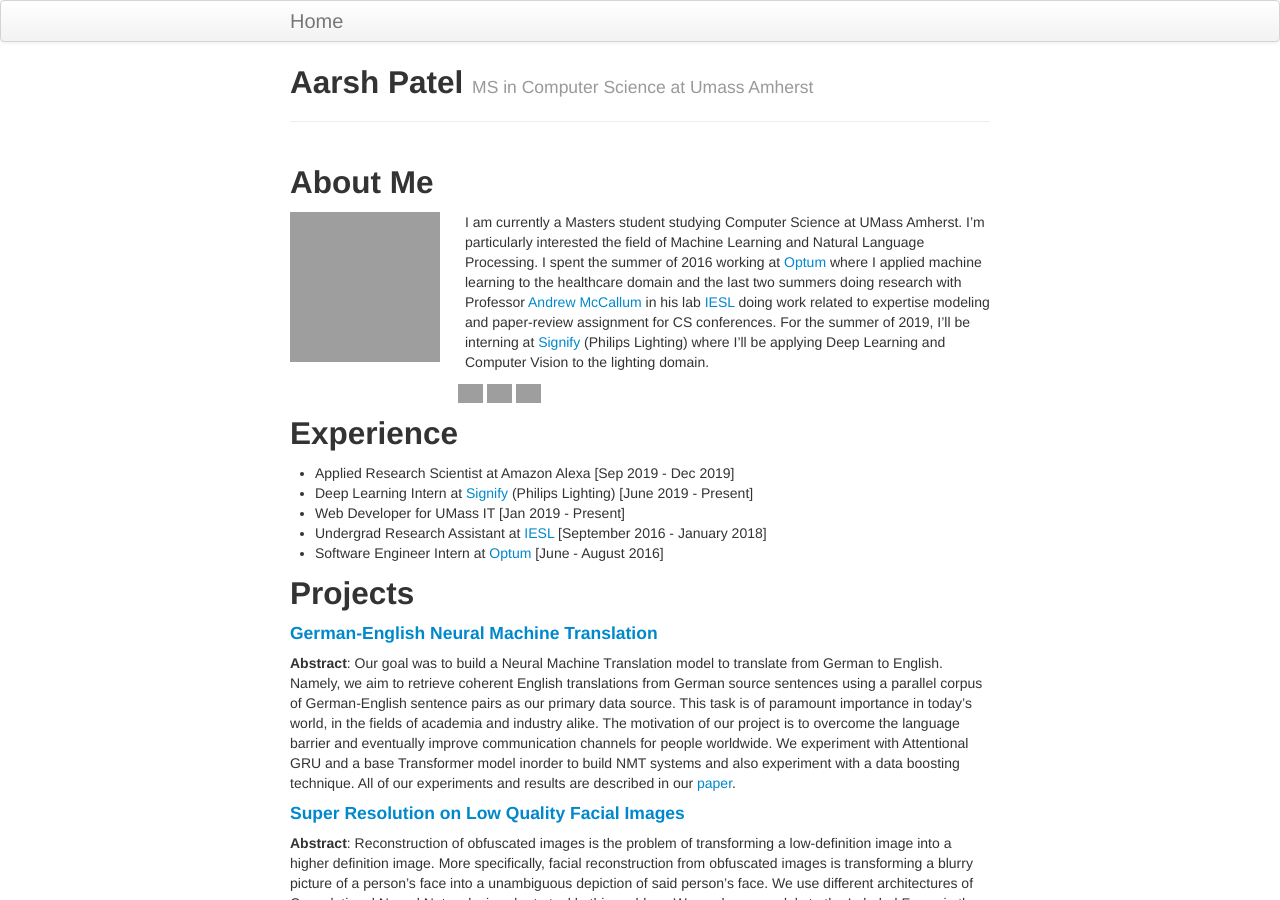
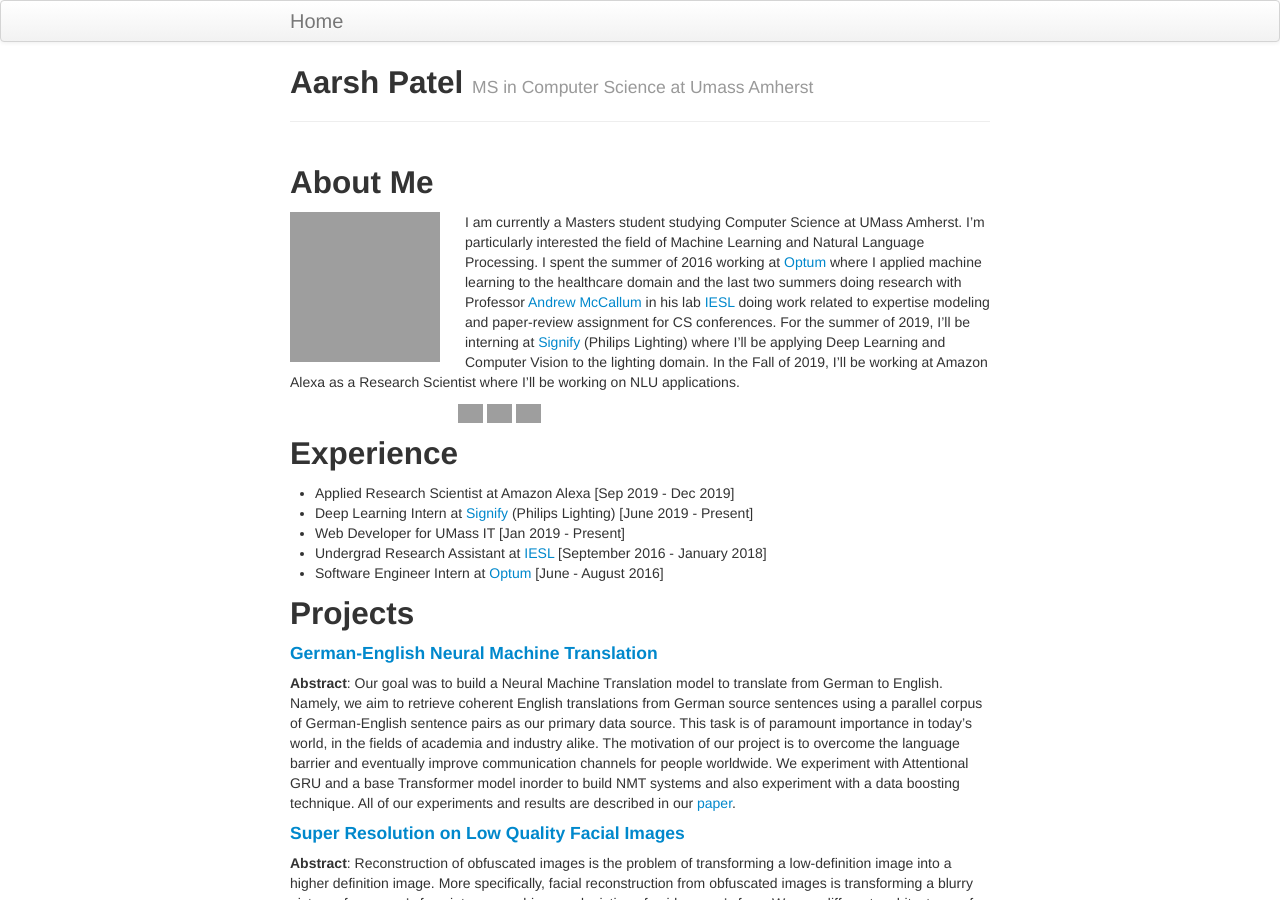
Before and after one commit to aarshpatel/website, a Jekyll site: the page built from index.md, in a window 1280 px wide and 900 px high. Built offline with Jekyll 4.4.1, drawn with Linux system fonts in a browser that asks for light colours; grey boxes are pictures that could not be loaded.

Commit message:
Update index.md

```diff
--- a/index.md
+++ b/index.md
@@ -10,7 +10,8 @@ About Me
 <img src="https://avatars1.githubusercontent.com/u/5000775?s=460&v=4" width="150" height="150" style="float:left;margin-right:25px;"/>
 I am currently a Masters student studying Computer Science at UMass Amherst. I'm particularly interested the field of Machine Learning and Natural Language
 Processing. I spent the summer of 2016 working at [Optum](https://www.optum.com/) where I applied machine learning to the healthcare domain and the last two summers doing research with Professor [Andrew McCallum](https://people.cs.umass.edu/~mccallum/) in his lab [IESL](http://www.iesl.cs.umass.edu/) doing work related to expertise modeling and paper-review assignment
-for CS conferences. For the summer of 2019, I'll be interning at [Signify](https://www.signify.com/en-us) (Philips Lighting) where I'll be applying Deep Learning and Computer Vision to the lighting domain.
+for CS conferences. For the summer of 2019, I'll be interning at [Signify](https://www.signify.com/en-us) (Philips Lighting) where I'll be applying Deep Learning and Computer Vision to the lighting domain. In the Fall of 2019, I'll be working at Amazon Alexa as a Research Scientist where I'll be working on NLU applications.
+
 <div style="margin-left:24%;">
 <a href="https://drive.google.com/file/d/1hBtD1asQuTUDkWcwnDmjiuUZQrJfqhAp/view?usp=sharing"><img src="https://simpleicons.org/icons/wheniwork.svg" width="25" height="25"/></a>
 <a href="https://github.com/aarshpatel"><img src="https://simpleicons.org/icons/github.svg" width="25" height="25"/></a>
```
